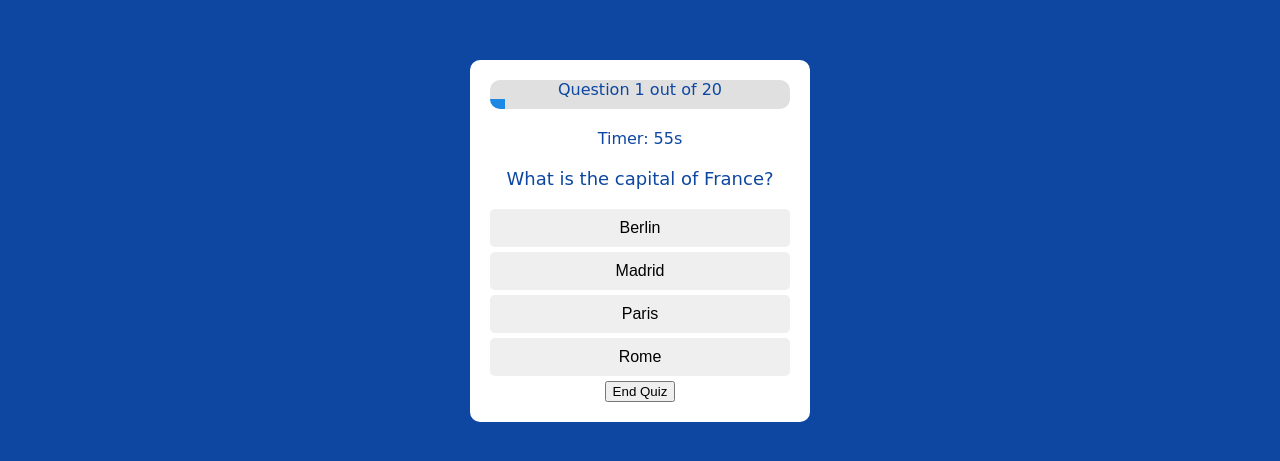
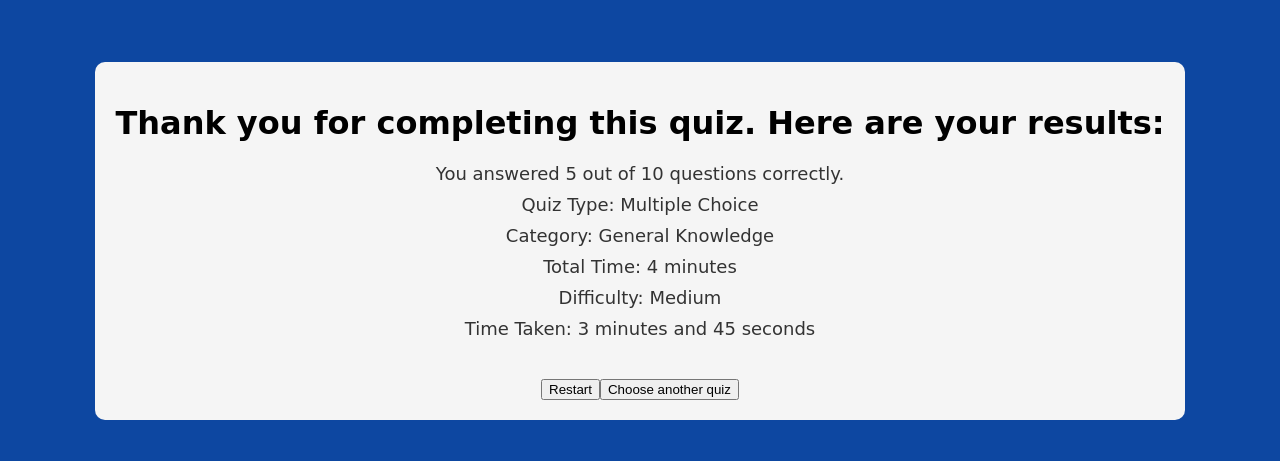
Before and after one commit to pashkovichma/QuizApp, a React (Vite) app: page / in a window 1280 px wide. Shown: the part 159-620 px from the top of the page. Built offline with nearby package versions, Linux system fonts and the light colour scheme; the HTML template or start-up script is replaced by a standard one.

Commit message:
QuizResultsScreen added

```diff
--- a/src/App.tsx
+++ b/src/App.tsx
@@ -1,11 +1,12 @@
 //import QuizConfigScreen from './screens/QuizConfigScreen';
-import MainQuizScreen from './screens/MainQuizScreen';
+//import MainQuizScreen from './screens/MainQuizScreen';
+import QuizResultsScreen from './screens/QuizResultsScreen';
 
 function App() {
   return (
     <div className="App">
-      <MainQuizScreen />
-
+      <QuizResultsScreen />
+      {/* <MainQuizScreen /> */}
       {/* <QuizConfigScreen /> */}
     </div>
   );
--- /dev/null
+++ b/src/screens/QuizResultsScreen.tsx
@@ -0,0 +1,32 @@
+import Button from '../components/Button';
+import '../styles/QuizResultsScreen.css';
+
+const QuizResultsScreen = () => {
+  const totalQuestions = 10;
+  const correctAnswers = 5;
+  const quizType = 'Multiple Choice';
+  const quizCategory = 'General Knowledge';
+  const quizTime = '4 minutes';
+  const difficulty = 'Medium';
+  const timeTaken = '3 minutes and 45 seconds';
+
+  return (
+    <div className="quiz-results-screen">
+      <h1>Thank you for completing this quiz. Here are your results:</h1>
+      <div className="result-summary">
+        <p>You answered {correctAnswers} out of {totalQuestions} questions correctly.</p>
+        <p>Quiz Type: {quizType}</p>
+        <p>Category: {quizCategory}</p>
+        <p>Total Time: {quizTime}</p>
+        <p>Difficulty: {difficulty}</p>
+        <p>Time Taken: {timeTaken}</p>
+      </div>
+      <div className="result-buttons">
+        <Button label="Restart" onClick={() => {}} className="restart-button" />
+        <Button label="Choose another quiz" onClick={() => {}} className="choose-quiz-button" />
+      </div>
+    </div>
+  );
+};
+
+export default QuizResultsScreen;
--- /dev/null
+++ b/src/styles/QuizResultsScreen.css
@@ -0,0 +1,25 @@
+.quiz-results-screen {
+  padding: 20px;
+  background: #f5f5f5;
+  border-radius: 10px;
+  text-align: center;
+}
+
+.result-summary {
+  margin-top: 20px;
+  font-size: 18px;
+  color: #333;
+}
+
+.result-summary p {
+  margin: 10px 0;
+}
+
+.result-buttons {
+  margin-top: 30px;
+}
+
+.restart-button,
+.choose-quiz-button {
+  margin-top: 10px;
+}
```
